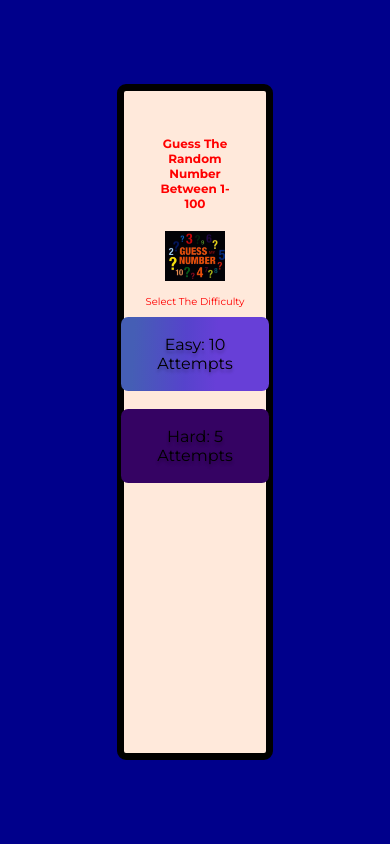
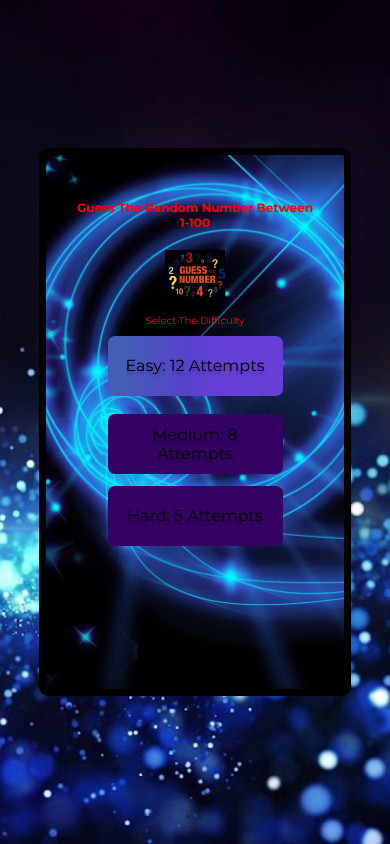
Before and after one commit to abnish123kumar/numberGuess, a plain HTML site: page index.html in a window 390 px wide. Drawn offline with Linux system fonts and the light colour scheme.

Commit message:
first commit

```diff
--- a/index.html
+++ b/index.html
@@ -16,7 +16,9 @@
         <section class="eventSection">
             <p>Select The Difficulty</p>
             <div class="button-wrapper">
-                <button onclick=" easyMode()">Easy: 10 attempts</button>
+
+                <button onclick=" easyMode()">Easy: 12 attempts</button>
+                <button onclick=" mediumMode()">Medium: 8 attempts</button>
                 <button onclick="hardMode()">Hard: 5 attempts</button>
             </div>
         </section>
--- a/index.js
+++ b/index.js
@@ -65,10 +65,14 @@ const compareGuess = () =>{
 }
 
 const easyMode = () =>{
-    maxGuess = 10;
+    maxGuess = 12;
     startGame();
 }
 const hardMode = () =>{
     maxGuess = 5;
     startGame();
 }
+const mediumMode = () =>{
+    maxGuess = 8;
+    startGame();
+}
--- a/style.css
+++ b/style.css
@@ -23,18 +23,25 @@ body{
     justify-content: center;
     align-items: center;
 
-    background-color: darkblue;
+    background-image: url("bal.jpg");
+    background-position: center;
+    background-repeat: no-repeat;
+    background-size: cover;
+
 }
 
 main{
-    width: 40vw;
-    height: 100vh;
+    width: 50vw;
+    height: 100%;
     text-align: center;
-    background-color: var(--background);
+    background-image: url("mid.jpeg");
+    background-position: center;
+    background-repeat: no-repeat;
+    background-size: cover;
     border: 1px solid  var(--dark);
     border-width: 0.8rem;
     border-radius: 1rem;
-    padding: 8rem 5rem;
+    padding: 3rem 1rem;
     margin: 25px;
     color: red;
 
@@ -66,14 +73,15 @@ display: flex;
    margin-top: 2rem;
 }
 button{
-    min-width: 28rem;
+    width: 280px;
+    height: 80px;
     background-image: linear-gradient(92.88deg, #455eb5 9.16%, #5643cc 43.89%, #673fd7 64.72%);
     border-radius: .8rem;
     border-style: none;
     box-sizing: border-box;
     columns: #ffffff;
     cursor: pointer;
-    padding: 2.5rem 6rem;
+    padding: 1.5rem 3rem;
     font-size: 2rem;
     text-align: center;
     margin-bottom: 2rem;
@@ -88,6 +96,13 @@ button{
 button:hover{
     box-shadow: rgba(80, 63, 205, 0.2) 0 1px 30px;
     transition-duration: 0.1s;
+}
+button:nth-child(2){
+    background: var(--dark);
+
+
+
+    margin-bottom: 12px;
 }
 button:last-child{
     background: var(--dark);
@@ -111,6 +126,7 @@ input{
     width: 25rem;
     text-align: center;
     font-family:  'Montserrat', sans-serif;
+    color: red;
 }
 .stats{
     text-align: left;
@@ -146,8 +162,8 @@ input{
 
     }
      main{
-        width: 40%;
-    height: 80vh;
+        width: 80%;
+    height: 65vh;
     text-align: center;
     background-color: var(--background);
     border: 1px solid  black;
@@ -186,14 +202,15 @@ input{
            margin-top: 0.5rem;
         }
         button{
-            min-width: 10px;
+            width: 175px;
+            height: 60px;
             background-image: linear-gradient(92.88deg, #455eb5 9.16%, #5643cc 43.89%, #673fd7 64.72%);
             border-radius: .4rem;
             border-style: none;
             box-sizing: border-box;
             columns: #ffffff;
             cursor: pointer;
-            padding: 1rem 2rem;
+            padding: 0.5rem 1rem;
             font-size: 16px;
             text-align: center;
             margin-bottom: 1rem;
```
Also changed, not shown: bal.jpg (added), images.jpg (added), mid.jpeg (added).
